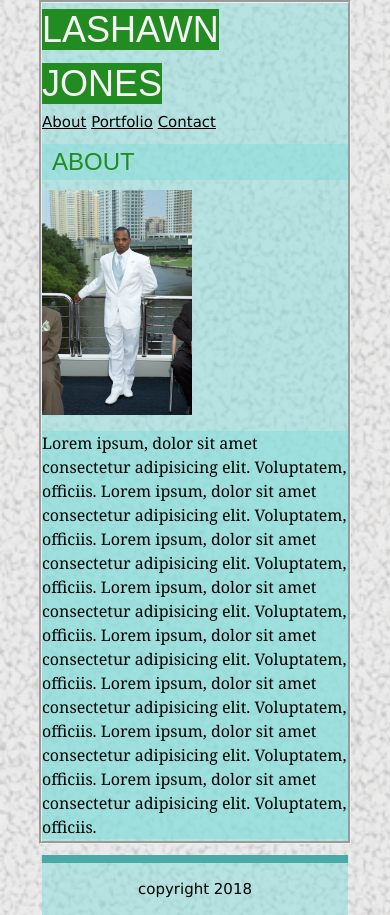
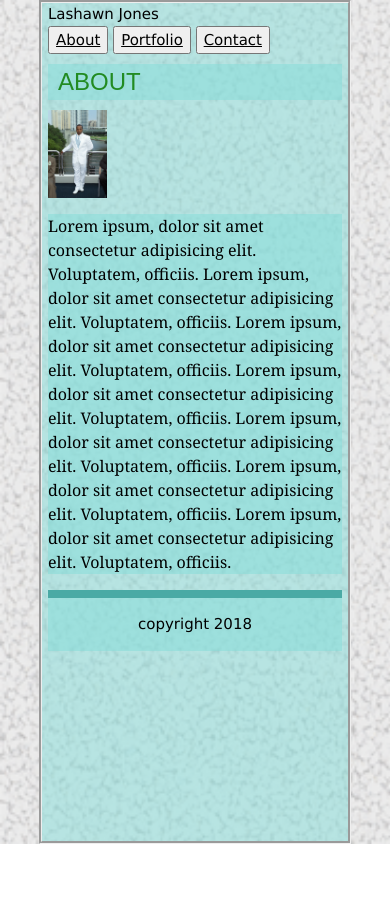
Before and after one commit to uclashawn1/bootstrap1, a plain HTML site: page index.html in a window 390 px wide. After the commit the page ends 844 px from the top, so only its background shows below. Drawn offline with nearby package versions, Linux system fonts and the light colour scheme; a script that the page names is missing.

Commit message:
bootstrap,responsive,additions made

```diff
--- a/assets/css/style.css
+++ b/assets/css/style.css
@@ -22,18 +22,20 @@ div ~ a {
 }
 
 div > form {
-  padding: 50px, 50px;
+  padding: 0px, 50px;
 }
 
-div > #w3-third {
+div > w3-third {
   float: left;
   height: 25%;
 }
 
-div > #w3-twothird {
+div > w3-twothird {
   float: right;
   height: 25%;
 }
+/* gonna change from div > w3 to col > w3 */
+/* trying to get 1st row's col1 to align left and col2 to align right */
 
 h1 {
     color:whitesmoke;
@@ -65,6 +67,7 @@ form {
     font-family: Arial, Helvetica, sans-serif;
     font-size: medium;
     border: none;
+    float: left;
     box-align: center;
 }
 
@@ -74,14 +77,16 @@ footer {
     text-align: center;
     background-color: rgba(132, 221, 217, 0.507);
     }
+/* need to get bottom of wrapper to stretch full screen */
 
 #container {
   max-width: 960px;
 }
+/* don't think I need this containerID anymore */
 
 div > img {
     display: inline-block;
-    width: 150px;
+    max-width: 100%;
     height: auto;
 }
 
@@ -113,26 +118,27 @@ div.desc {
 
 .responsive {
   padding: 0 6px;
-  float: left;
   width: 24.99999%;
 }
 
 @media only screen and (max-width: 980px) {
   .responsive {
-    width: 100%;
-    margin: 6px 0;
+    width: 80%;
+    height: auto;
   }
 }
 
 @media only screen and (max-width: 768px) {
   .responsive {
-    width: 85%;
+    width: 90%;
+    height: auto;
   }
 }
 
 @media only screen and (max-width: 640px) {
     .responsive {
-      width: 50%;
+      width: 100%;
+      height: auto;
     }
   }
 
--- a/index.html
+++ b/index.html
@@ -12,30 +12,41 @@
     </head>
 
 <body>
-<div class="wrapper">
+<div class="wrapper responsive">
 
-    <div class="w3-row">
-        <div class="w3-third w3-col">
-            <h1>Lashawn Jones</h1></div>
-          <div class="w3-twothird w3-col w3-mobile">
-            <a href="index.html">About</a>
-            <a href="portfolio.html">Portfolio</a>
-            <a href="contact.html">Contact</a>
-          </div>
-    </div>
+      <nav class="navbar navbar-expand-lg navbar-dark bg-dark">
+        <a class="navbar-brand">Lashawn Jones</a>
 
+        <div class="collapse navbar-collapse" id="navbarNavAltMarkup">
+          <div class="navbar-nav">
+            <button class="navbar-toggler" type="button" data-toggle="collapse"
+            data-target="#navbarNavAltMarkup" aria-controls="navbarNavAltMarkup"
+            aria-expanded="false" aria-label="Toggle navigation">
+            <span class="navbar-toggler-icon"><a class="nav-item nav-link active" href="index.html">About</a></span>
+                      </button>
+            <button class="navbar-toggler" type="button" data-toggle="collapse"
+            data-target="#navbarNavAltMarkup" aria-controls="navbarNavAltMarkup"
+            aria-expanded="false" aria-label="Toggle navigation">
+            <span class="navbar-toggler-icon"><a class="nav-item nav-link" href="portfolio.html">Portfolio</a></span>
+                    </button>
+            <button class="navbar-toggler" type="button" data-toggle="collapse"
+            data-target="#navbarNavAltMarkup" aria-controls="navbarNavAltMarkup"
+            aria-expanded="false" aria-label="Toggle navigation">
+            <span class="navbar-toggler-icon"><a class="nav-item nav-link" href="contact.html">Contact</a></span>
+                        </button>
+           </div>
+        </div>
+      </nav>
 
+    <div class="w3-row w3-col">
+        <h3>About</h3></div>
 
-    <div class="w3-row">
-        <div class="w3-col">
-            <h3>About</h3></div>
-
-
-
-    <div class="w3-row">
-        <div class="w3-col">
-            <img src="assets/images/profile_pic.jpg" alt="Lashawns Profile Pic">
-            <p>Lorem ipsum, dolor sit amet consectetur adipisicing elit. Voluptatem, officiis.
+<div class="w3-row w3-col">
+    <div class="media">
+                <img class="img-fluid align-self-center mr-3" width="20%" src="assets/images/profile_pic.jpg"
+                alt="Lashawns Profile Pic">
+        <div class="media-body">
+            <p>
         Lorem ipsum, dolor sit amet consectetur adipisicing elit. Voluptatem, officiis.
         Lorem ipsum, dolor sit amet consectetur adipisicing elit. Voluptatem, officiis.
         Lorem ipsum, dolor sit amet consectetur adipisicing elit. Voluptatem, officiis.
@@ -46,6 +57,7 @@
             </p>
         </div>
     </div>
+</div>
 
 
 
@@ -57,7 +69,7 @@
             </footer>
     </div>
 </div>
-
+</div>
 <script src="https://code.jquery.com/jquery-3.3.1.slim.min.js" integrity="sha384-q8i/X+965DzO0rT7abK41JStQIAqVgRVzpbzo5smXKp4YfRvH+8abtTE1Pi6jizo" crossorigin="anonymous"></script>
 <script src="https://cdnjs.cloudflare.com/ajax/libs/popper.js/1.14.3/umd/popper.min.js" integrity="sha384-ZMP7rVo3mIykV+2+9J3UJ46jBk0WLaUAdn689aCwoqbBJiSnjAK/l8WvCWPIPm49" crossorigin="anonymous"></script>
 <script src="https://stackpath.bootstrapcdn.com/bootstrap/4.1.3/js/bootstrap.min.js" integrity="sha384-ChfqqxuZUCnJSK3+MXmPNIyE6ZbWh2IMqE241rYiqJxyMiZ6OW/JmZQ5stwEULTy" crossorigin="anonymous"></script>
```
Also changed, not shown: contact.html (+36 -18 lines), portfolio.html (+28 -20 lines).
